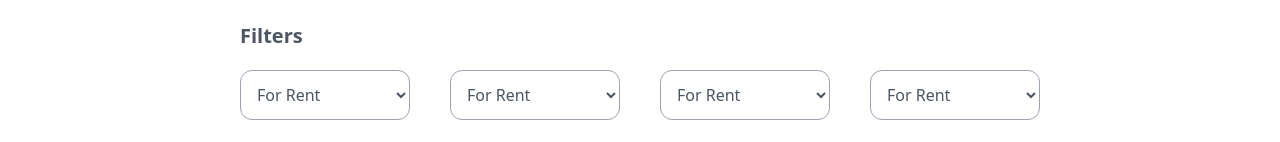
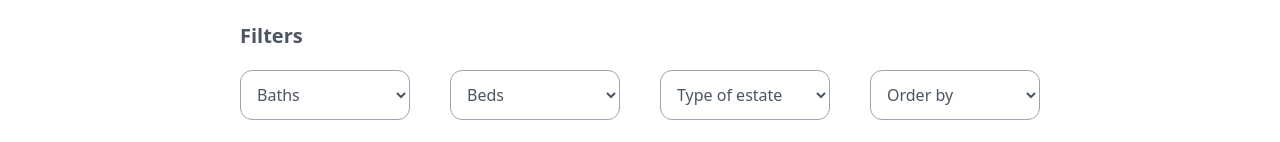
Before and after one commit to herol3oy/house-hunter, a Next.js app: page / in a window 1280 px wide. Shown: the part 658-800 px from the top of the page. Built offline with nearby package versions, Linux system fonts and the light colour scheme.

Commit message:
fix filter

```diff
--- a/components/filters.tsx
+++ b/components/filters.tsx
@@ -2,6 +2,13 @@
 import RangeSlider from "react-range-slider-input";
 import "react-range-slider-input/dist/style.css";
 import { useState } from "react";
+import { PropertyType } from "@/types/property-type";
+
+const ORDER_BY_OPTIONS = [
+  { value: "", label: "Order by" },
+  { value: "price", label: "Price" },
+  { value: "size", label: "Size" },
+];
 
 export default function Filters() {
   const [price, setPrice] = useState([0, 200]);
@@ -25,30 +32,33 @@ export default function Filters() {
       <h1 className="text-xl font-bold text-gray-600">Filters</h1>
       <div className="flex justify-between gap-10">
         <select className="bg-white text-gray-600 border border-gray-400 text-gray rounded-xl col-span-2 p-3 w-full">
-          {OPTIONS.map((option) => (
-            <option key={option.id} value={option.name}>
-              {option.name}
+          <option value="">Baths</option>
+          {Array.from({ length: 4 }, (_, i) => i + 1).map((numOfBaths) => (
+            <option key={numOfBaths} value={numOfBaths}>
+              {numOfBaths}
             </option>
           ))}
         </select>
         <select className="bg-white text-gray-600 border border-gray-400 text-gray rounded-xl col-span-2 p-3 w-full">
-          {OPTIONS.map((option) => (
-            <option key={option.id} value={option.name}>
-              {option.name}
+          <option value="">Beds</option>
+          {Array.from({ length: 6 }, (_, i) => i + 1).map((numOfBeds) => (
+            <option key={numOfBeds} value={numOfBeds}>
+              {numOfBeds}
             </option>
           ))}
         </select>
         <select className="bg-white text-gray-600 border border-gray-400 text-gray rounded-xl col-span-2 p-3 w-full">
-          {OPTIONS.map((option) => (
-            <option key={option.id} value={option.name}>
-              {option.name}
+          <option value="">Type of estate</option>
+          {Object.values(PropertyType).map((type) => (
+            <option key={type} value={type}>
+              {type}
             </option>
           ))}
         </select>
         <select className="bg-white text-gray-600 border border-gray-400 text-gray rounded-xl col-span-2 p-3 w-full">
-          {OPTIONS.map((option) => (
-            <option key={option.id} value={option.name}>
-              {option.name}
+          {ORDER_BY_OPTIONS.map((option) => (
+            <option key={option.value} value={option.value}>
+              {option.label}
             </option>
           ))}
         </select>
@@ -65,14 +75,3 @@ export default function Filters() {
     </div>
   );
 }
-
-const OPTIONS = [
-  {
-    id: 1,
-    name: "For Rent",
-  },
-  {
-    id: 2,
-    name: "For Sale ",
-  },
-];
--- a/components/propertyCard.tsx
+++ b/components/propertyCard.tsx
@@ -8,7 +8,8 @@ export default function PropertyCard({ property }: PropertyPropsType) {
 
   return (
     <div className="flex flex-col gap-2 h-fit">
-      <img className="h-72 object-cover w-full" src={image} alt="Property" />
+      <Image className="h-72 object-cover w-full" src={image} alt="Property"
+      width={350} height={400} />
       <div className="px-4 py-2">
         <h2 className="text-slate-500 text-lg">{title}</h2>
         <h2 className="text-blue-accent font-bold text-lg">
--- a/next.config.js
+++ b/next.config.js
@@ -1,6 +1,9 @@
 /** @type {import('next').NextConfig} */
 const nextConfig = {
   reactStrictMode: true,
-}
+  images: {
+    domains: ["images.unsplash.com"],
+  },
+};
 
-module.exports = nextConfig
+module.exports = nextConfig;
--- /dev/null
+++ b/utils/format-status-text.ts
@@ -0,0 +1,6 @@
+export function formatStatusText(status: string): string {
+  return status
+    .split("-")
+    .map((word) => word.charAt(0).toUpperCase() + word.slice(1))
+    .join(" ");
+}
```
